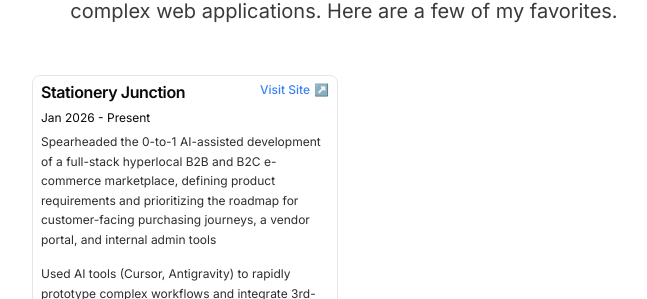
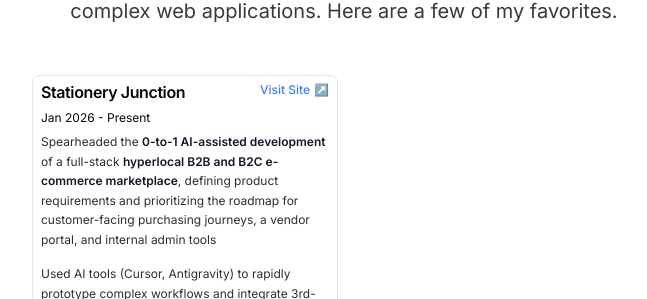
Before and after one commit to reshamdilawari/reshamdilawari.github.io, a Next.js app: page / in a window 1280 px wide. Shown: the part 1559-1858 px from the top of the page, without its empty margins (296-943 px from the left). Built offline with nearby package versions, Linux system fonts and the light colour scheme.

Commit message:
Bold key impact phrases in Stationery Junction project

```diff
--- a/src/data/resume.tsx
+++ b/src/data/resume.tsx
@@ -180,7 +180,7 @@ export const DATA = {
       dates: "Jan 2026 - Present",
       active: true,
       description: [
-        "Spearheaded the 0-to-1 AI-assisted development of a full-stack hyperlocal B2B and B2C e-commerce marketplace, defining product requirements and prioritizing the roadmap for customer-facing purchasing journeys, a vendor portal, and internal admin tools",
+        "Spearheaded the **0-to-1 AI-assisted development** of a full-stack **hyperlocal B2B and B2C e-commerce marketplace**, defining product requirements and prioritizing the roadmap for customer-facing purchasing journeys, a vendor portal, and internal admin tools",
         "Used AI tools (Cursor, Antigravity) to rapidly prototype complex workflows and integrate 3rd-party apps for SMS and marketing",
         "Designed backend features such as bulk product upload, segmentation, notifications, analytics and alerts, reducing manual overhead"
       ],
```
